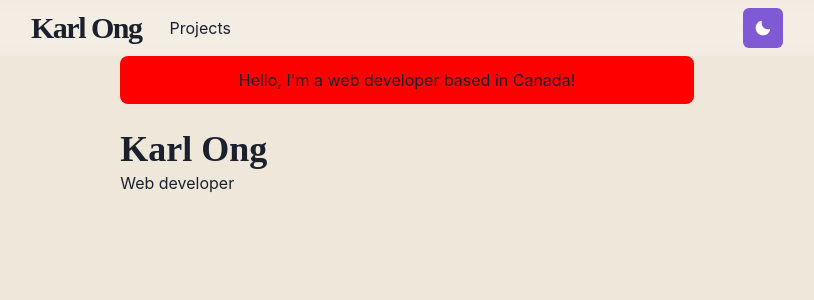
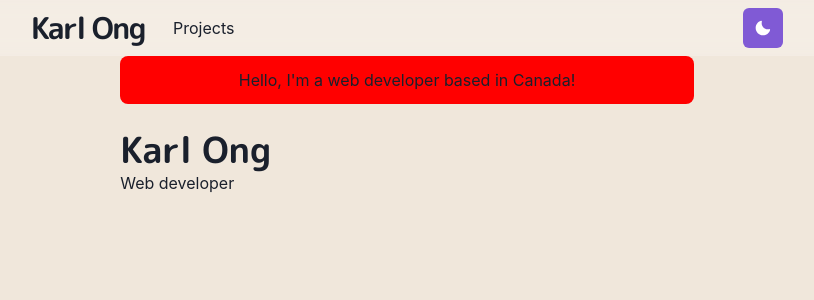
Before and after one commit to ongka/karl-homepage, a Next.js app: page / in a window 1280 px wide. Shown: the top 300 px of the page, without its empty margins (233-1047 px from the left). Built offline with nearby package versions, Linux system fonts and the light colour scheme.

Commit message:
added fonts

```diff
--- /dev/null
+++ b/components/fonts.js
@@ -0,0 +1,11 @@
+import { Global } from '@emotion/react'
+
+const Fonts = () => (
+    <Global
+        styles={`
+        @import url("https://fonts.googleapis.com/css2?family=M+PLUS+Rounded+1c:wght@300;700&display=swap");
+        `}
+    />
+)
+
+export default Fonts
--- a/package.json
+++ b/package.json
@@ -12,6 +12,7 @@
   "dependencies": {
     "@chakra-ui/icons": "^1.1.7",
     "@chakra-ui/react": "^1.8.8",
+    "@emotion/css": "^11.9.0",
     "@emotion/react": "^11.9.0",
     "@emotion/styled": "^11.8.1",
     "framer-motion": "^6.3.3",
--- a/pages/_app.js
+++ b/pages/_app.js
@@ -1,10 +1,12 @@
 import { ChakraProvider } from "@chakra-ui/react";
 import Layout from '../components/layouts/main.js';
+import Fonts from "../components/fonts.js";
 import theme from "../lib/theme.js";
 
 const Website = ( { Component, pageProps, router } ) => {
   return (
     <ChakraProvider theme={theme}>
+      <Fonts />
       <Layout router={router}>
         <Component {...pageProps} key={router.route} />
       </Layout>
```
Also changed, not shown: 1 other file (tests, documents, lock files or other folders).
